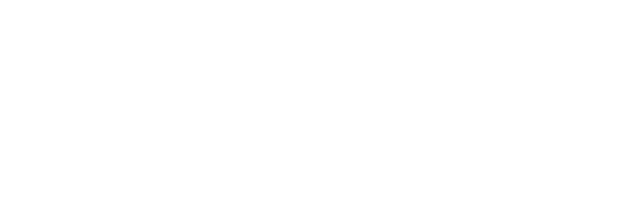
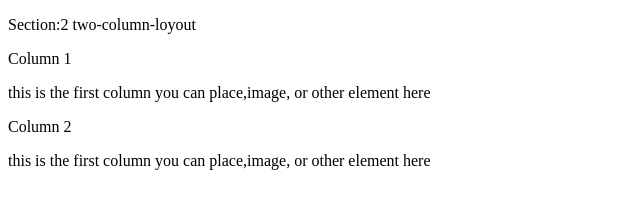
Before and after one commit to JaGanzzz/Group5, a plain HTML site: page index.html in a window 1280 px wide. Shown: the whole page, without its empty margins (0-640 px from the left). Drawn offline with Linux system fonts and the light colour scheme.

Commit message:
Update index.html

```diff
--- a/index.html
+++ b/index.html
@@ -3,9 +3,28 @@
 <head>
     <meta charset="UTF-8">
     <meta name="viewport" content="width=device-width, initial-scale=1.0">
-    <title>Document</title>
+    <title></title>
+    <style>
+
+    </style>
 </head>
 <body>
+    <!--Section 2-->
+    <div>
+        <Section>
+            <div>
+            <p>Section:2 two-column-loyout</p>
+        </div>
+        <div>
+            <p>Column 1</p>
+            <p>this is the first column you can place,image, or other element here</p>
+        </div>
+        <div>
+            <p>Column 2</p>
+            <p>this is the first column you can place,image, or other element here</p>
+        </div>
+        </Section>
+    </div>
 
 </body>
 </html>
```
